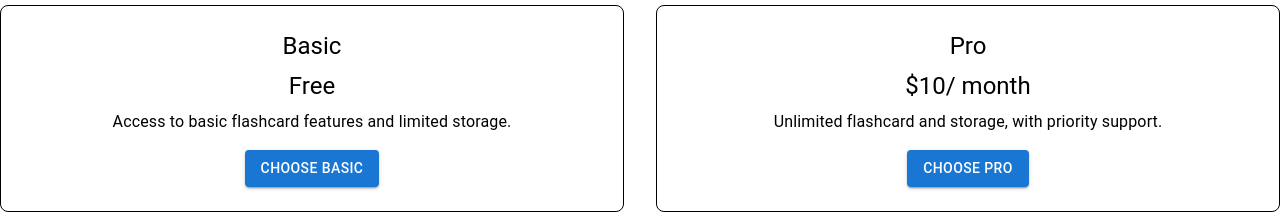
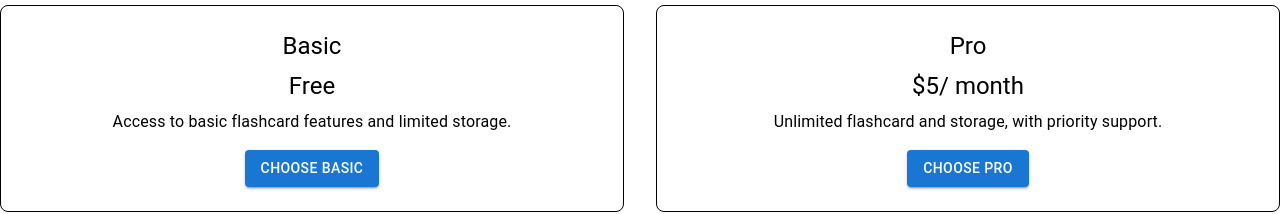
Before and after one commit to ChetnaAnjana/AI-Flashcards, a Next.js app: page / in a window 1280 px wide. Shown: the part 568-782 px from the top of the page. Built offline with nearby package versions, Linux system fonts and the light colour scheme; no server answers.

Commit message:
sixth commit

```diff
--- a/app/page.js
+++ b/app/page.js
@@ -176,7 +176,7 @@ export default function Home() {
                 Pro
               </Typography>
               <Typography variant="h5" gutterBottom>
-                $10/ month
+                $5/ month
               </Typography>
               <Typography>
                 {" "}
```
